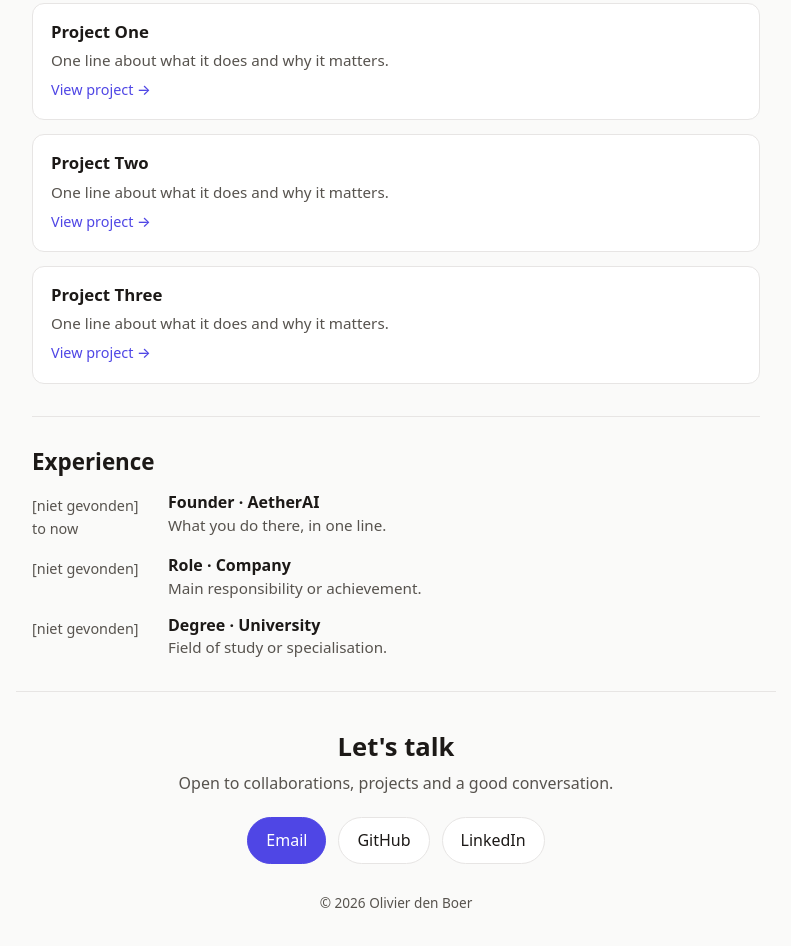
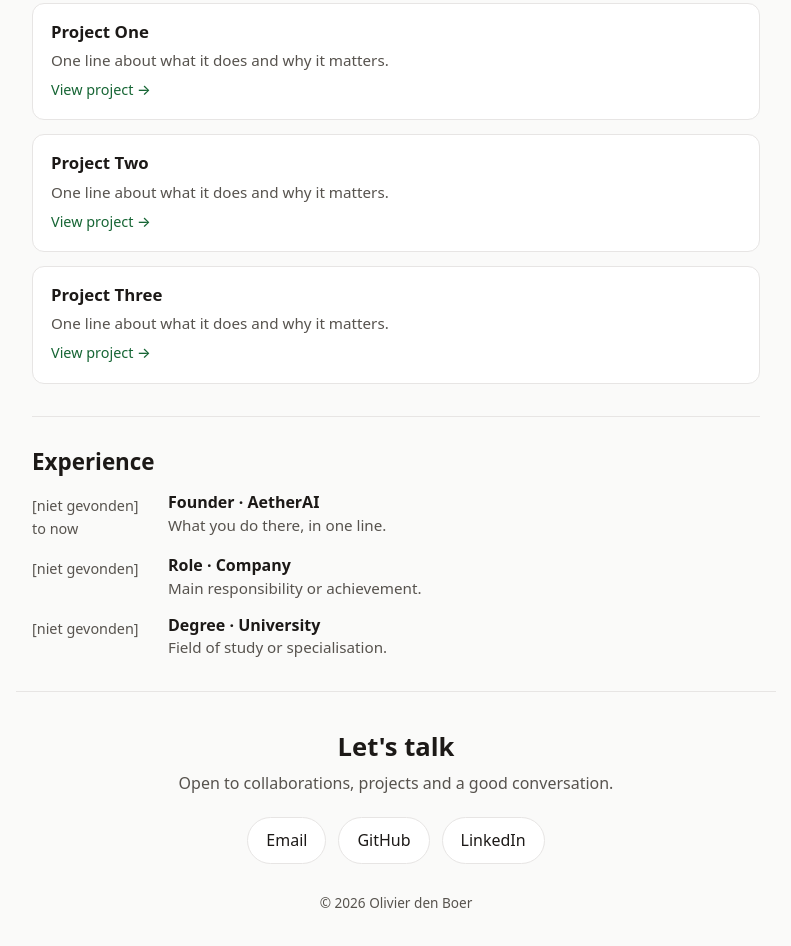
Before and after one commit to odboer27/aetherai_portfolio, a plain HTML site: page index.html in a window 1280 px wide. Shown: the part 849-1795 px from the top of the page, without its empty margins (244-1035 px from the left). Drawn offline with Linux system fonts and the light colour scheme.

Commit message:
Switch accent to dark green and calm the hover effects
The blue accent did not fit, so it becomes dark green (a lighter green in
dark mode to keep contrast above WCAG AA). The contact buttons now share
one style so Email no longer stands out, and buttons and cards glow on
hover instead of jumping up.

Co-Authored-By: Claude Opus 5.5 <noreply@anthropic.com>

```diff
--- a/index.html
+++ b/index.html
@@ -21,7 +21,7 @@
         quickly asserting complex situations are used daily. My academic interests lie
         well within physics and applied mathematics but working in software development
         and AI implementation showed me those skills along with precision and
-        perseverance are cross-disciplinary.
+        perseverance are interdisciplinary.
       </p>
     </header>
 
@@ -91,7 +91,7 @@
     <h2>Let's talk</h2>
     <p>Open to collaborations, projects and a good conversation.</p>
     <div class="contact-links">
-      <a class="btn btn-primary" href="mailto:you@example.com">Email</a>
+      <a class="btn" href="mailto:you@example.com">Email</a>
       <a class="btn" href="https://github.com/odboer27" target="_blank" rel="noopener">GitHub</a>
       <a class="btn" href="https://www.linkedin.com/in/your-profile" target="_blank" rel="noopener">LinkedIn</a>
     </div>
--- a/style.css
+++ b/style.css
@@ -5,8 +5,7 @@
   --text: #1c1917;
   --muted: #57534e;
   --border: #e7e5e4;
-  --accent: #4f46e5;
-  --accent-text: #ffffff;
+  --accent: #166534;
   --radius: 12px;
   color-scheme: light dark;
 }
@@ -18,8 +17,7 @@
     --text: #f5f5f4;
     --muted: #a8a29e;
     --border: #292524;
-    --accent: #818cf8;
-    --accent-text: #0c0a09;
+    --accent: #4ade80;
   }
 }
 
@@ -83,14 +81,12 @@ h1 {
   background: var(--surface);
   text-decoration: none;
   font-weight: 500;
-  transition: border-color .15s, transform .15s;
+  transition: border-color .15s, box-shadow .15s;
 }
-.btn:hover { border-color: var(--accent); transform: translateY(-1px); }
-
-.btn-primary {
-  background: var(--accent);
+.btn:hover,
+.btn:focus-visible {
   border-color: var(--accent);
-  color: var(--accent-text);
+  box-shadow: 0 0 0 3px color-mix(in srgb, var(--accent) 25%, transparent);
 }
 
 /* ---------- Sections ---------- */
@@ -129,9 +125,13 @@ h1 {
   border: 1px solid var(--border);
   border-radius: var(--radius);
   text-decoration: none;
-  transition: border-color .15s, transform .15s;
+  transition: border-color .15s, box-shadow .15s;
 }
-.card:hover { border-color: var(--accent); transform: translateY(-2px); }
+.card:hover,
+.card:focus-visible {
+  border-color: var(--accent);
+  box-shadow: 0 0 0 3px color-mix(in srgb, var(--accent) 25%, transparent);
+}
 .card h3 { font-size: 1.05rem; }
 .card p { color: var(--muted); font-size: .95rem; flex: 1; }
 .card-link { color: var(--accent); font-size: .9rem; font-weight: 500; }
```
